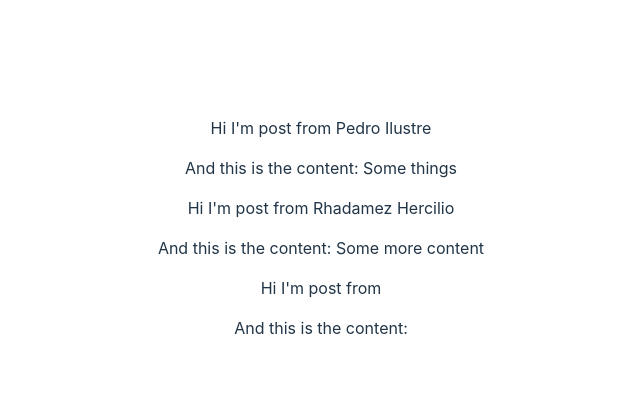
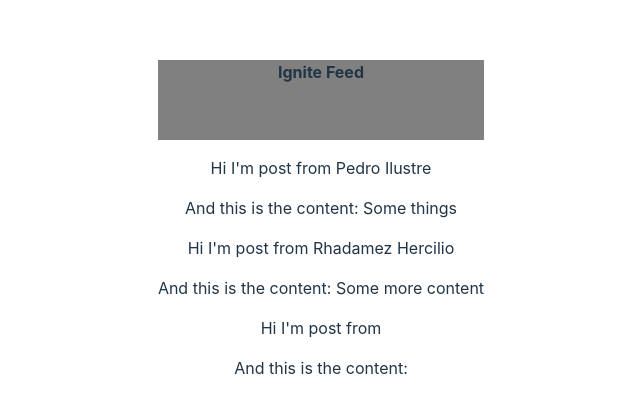
Before and after one commit to PedroIlustre/ilustre-react, a React (Vite) app in the folder 01-fundamentos-reactjs/: page / in a window 1280 px wide. Shown: the part 172-584 px from the top of the page, without its empty margins (319-959 px from the left). Built offline with nearby package versions, Linux system fonts and the light colour scheme.

Commit message:
feat: add CSS modules

```diff
--- a/01-fundamentos-reactjs/src/App.jsx
+++ b/01-fundamentos-reactjs/src/App.jsx
@@ -1,10 +1,12 @@
 import { useState } from 'react'
 import { Post } from './Post'
 import './App.css'
+import { Header } from './components/Header'
 
 function App() {
   return (
-    <di>
+    <div>
+      <Header />
       <Post
         author="Pedro Ilustre"
         content="Some things"
@@ -14,7 +16,7 @@ function App() {
         content="Some more content"
       />
       <Post />
-    </di>
+    </div>
   )
 }
 
--- /dev/null
+++ b/01-fundamentos-reactjs/src/components/Header.jsx
@@ -0,0 +1,9 @@
+import styles from './Header.module.css'
+
+export function Header() {
+    return (
+        <header className={styles.header}>
+            <strong>Ignite Feed</strong>
+        </header>
+    )
+}
--- /dev/null
+++ b/01-fundamentos-reactjs/src/components/Header.module.css
@@ -0,0 +1,4 @@
+.header {
+    background: grey;
+    height: 80px;
+}
```
Also changed, not shown: 1 other file (tests, documents, lock files or other folders).
